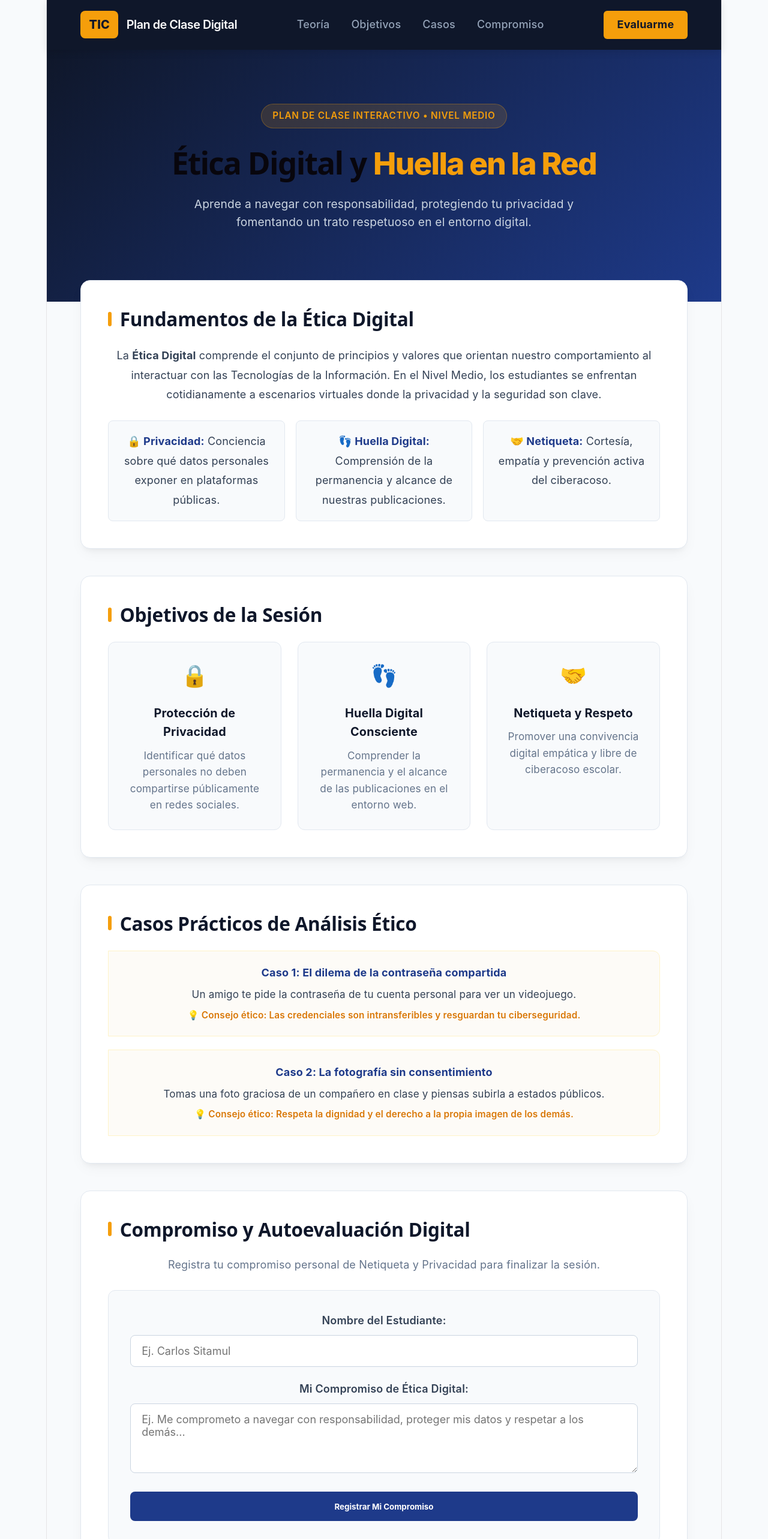
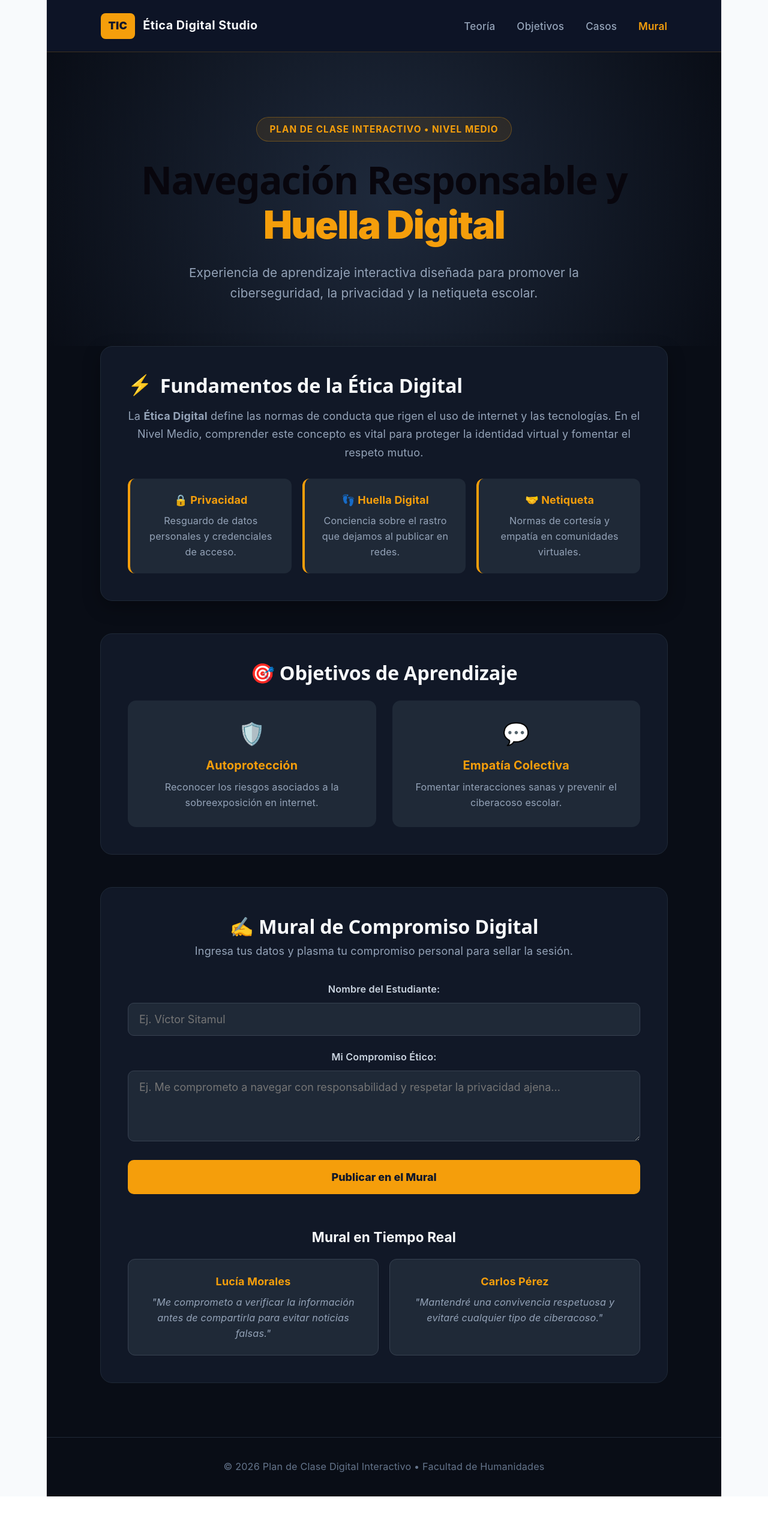
Before and after one commit to vicsit4213/plan-clase-digital-Proyecto-Final, a React (Vite) app: page / in a window 1280 px wide. Shown: the top 2566 px of the page at 60% size. After the commit the page ends 2495 px from the top, so only its background shows below. Built offline with nearby package versions, Linux system fonts and the light colour scheme.

Commit message:
feat: rediseño total oscuro con acentos dorados

```diff
--- a/src/App.jsx
+++ b/src/App.jsx
@@ -9,16 +9,15 @@ export default function App() {
   const [cargando, setCargando] = useState(false);
   const [mensaje, setMensaje] = useState('');
 
-  // Cargar los compromisos guardados al iniciar
   useEffect(() => {
-    const guardados = JSON.parse(localStorage.getItem('compromisos_etica_ux') || '[]');
+    const guardados = JSON.parse(localStorage.getItem('compromisos_etica_ux_v2') || '[]');
     if (guardados.length === 0) {
       const iniciales = [
-        { Id: 1, Estudiante: 'María Gómez', Compromiso: 'Me comprometo a verificar las fuentes antes de compartir información en mis redes sociales.' },
-        { Id: 2, Estudiante: 'Josué López', Compromiso: 'Respetaré la privacidad de mis compañeros y no publicaré fotos sin su consentimiento.' }
+        { Id: 1, Estudiante: 'Lucía Morales', Compromiso: 'Me comprometo a verificar la información antes de compartirla para evitar noticias falsas.' },
+        { Id: 2, Estudiante: 'Carlos Pérez', Compromiso: 'Mantendré una convivencia respetuosa y evitaré cualquier tipo de ciberacoso.' }
       ];
       setRegistros(iniciales);
-      localStorage.setItem('compromisos_etica_ux', JSON.stringify(iniciales));
+      localStorage.setItem('compromisos_etica_ux_v2', JSON.stringify(iniciales));
     } else {
       setRegistros(guardados);
     }
@@ -39,230 +38,208 @@ export default function App() {
 
     const nuevosRegistros = [nuevoRegistro, ...registros];
     setRegistros(nuevosRegistros);
-    localStorage.setItem('compromisos_etica_ux', JSON.stringify(nuevosRegistros));
+    localStorage.setItem('compromisos_etica_ux_v2', JSON.stringify(nuevosRegistros));
 
-    setMensaje('¡Tu compromiso de Ética Digital ha sido registrado con éxito en el mural!');
+    setMensaje('¡Compromiso registrado con éxito en el mural interactivo!');
     setNombre('');
     setCompromiso('');
     setCargando(false);
   };
 
   return (
-    <div className="app-container">
+    <div style={{ minHeight: '100vh', backgroundColor: '#090d16', color: '#f8fafc', fontFamily: "'Inter', sans-serif" }}>
 
-      {/* NAVBAR SUPERIOR MODERNO */}
-      <motion.header
-        className="navbar-moderno"
-        initial={{ y: -50, opacity: 0 }}
+      {/* NAVBAR FLOTANTE ESTILO AGENCIA */}
+      <motion.nav
+        initial={{ y: -30, opacity: 0 }}
         animate={{ y: 0, opacity: 1 }}
-        transition={{ duration: 0.5 }}
+        transition={{ duration: 0.6 }}
+        style={{
+          display: 'flex',
+          justifyContent: 'space-between',
+          alignItems: 'center',
+          padding: '1.2rem 8%',
+          background: 'rgba(15, 23, 42, 0.85)',
+          backdropFilter: 'blur(12px)',
+          borderBottom: '1px solid rgba(245, 158, 11, 0.2)',
+          position: 'sticky',
+          top: 0,
+          zIndex: 1000
+        }}
       >
-        <div className="nav-brand">
-          <span className="nav-logo-box">TIC</span>
-          <span className="nav-title">Plan de Clase Digital</span>
+        <div style={{ display: 'flex', alignItems: 'center', gap: '0.75rem' }}>
+          <div style={{ background: '#f59e0b', color: '#0f172a', fontWeight: '900', padding: '0.4rem 0.7rem', borderRadius: '8px', fontSize: '1rem' }}>TIC</div>
+          <span style={{ fontWeight: '700', fontSize: '1.1rem', letterSpacing: '0.5px' }}>Ética Digital Studio</span>
         </div>
-        <ul className="nav-links">
-          <li><a href="#teoria">Teoría</a></li>
-          <li><a href="#objetivos">Objetivos</a></li>
-          <li><a href="#casos">Casos</a></li>
-          <li><a href="#evaluacion">Compromiso</a></li>
-        </ul>
-        <a href="#evaluacion" className="nav-btn">Evaluarme</a>
-      </motion.header>
+        <div style={{ display: 'flex', gap: '2rem', fontSize: '0.95rem', fontWeight: '500' }}>
+          <a href="#teoria" style={{ color: '#94a3b8', textDecoration: 'none' }}>Teoría</a>
+          <a href="#objetivos" style={{ color: '#94a3b8', textDecoration: 'none' }}>Objetivos</a>
+          <a href="#casos" style={{ color: '#94a3b8', textDecoration: 'none' }}>Casos</a>
+          <a href="#mural" style={{ color: '#f59e0b', textDecoration: 'none', fontWeight: '600' }}>Mural</a>
+        </div>
+      </motion.nav>
 
-      {/* HERO SECTION DE ALTO IMPACTO (Azul y Dorado) */}
-      <section className="hero-section">
+      {/* HERO SECTION DE IMPACTO */}
+      <header style={{ textAlign: 'center', padding: '6rem 1.5rem 4rem 1.5rem', background: 'radial-gradient(circle at center, #1e293b 0%, #090d16 100%)' }}>
         <motion.div
-          className="hero-badge"
-          initial={{ scale: 0.8, opacity: 0 }}
+          initial={{ scale: 0.9, opacity: 0 }}
           animate={{ scale: 1, opacity: 1 }}
-          transition={{ duration: 0.5, delay: 0.2 }}
+          transition={{ duration: 0.5 }}
+          style={{ display: 'inline-block', background: 'rgba(245, 158, 11, 0.1)', color: '#f59e0b', border: '1px solid rgba(245, 158, 11, 0.3)', padding: '0.4rem 1.2rem', borderRadius: '50px', fontSize: '0.85rem', fontWeight: '700', textTransform: 'uppercase', marginBottom: '1.5rem', letterSpacing: '1px' }}
         >
           Plan de Clase Interactivo • Nivel Medio
         </motion.div>
 
         <motion.h1
-          className="hero-title"
+          initial={{ y: 20, opacity: 0 }}
+          animate={{ y: 0, opacity: 1 }}
+          transition={{ duration: 0.6, delay: 0.2 }}
+          style={{ fontSize: 'clamp(2.2rem, 5vw, 3.8rem)', fontWeight: '900', maxWidth: '850px', margin: '0 auto 1.5rem auto', lineHeight: '1.15' }}
+        >
+          Navegación Responsable y <span style={{ color: '#f59e0b' }}>Huella Digital</span>
+        </motion.h1>
+
+        <motion.p
           initial={{ y: 20, opacity: 0 }}
           animate={{ y: 0, opacity: 1 }}
           transition={{ duration: 0.6, delay: 0.3 }}
+          style={{ fontSize: '1.15rem', color: '#94a3b8', maxWidth: '650px', margin: '0 auto' }}
         >
-          Ética Digital y <span>Huella en la Red</span>
-        </motion.h1>
+          Experiencia de aprendizaje interactiva diseñada para promover la ciberseguridad, la privacidad y la netiqueta escolar.
+        </motion.p>
+      </header>
 
-        <motion.p
-          className="hero-subtitle"
-          initial={{ y: 20, opacity: 0 }}
-          animate={{ y: 0, opacity: 1 }}
-          transition={{ duration: 0.6, delay: 0.4 }}
-        >
-          Aprende a navegar con responsabilidad, protegiendo tu privacidad y fomentando un trato respetuoso en el entorno digital.
-        </motion.p>
-      </section>
+      {/* CONTENEDOR PRINCIPAL */}
+      <main style={{ maxWidth: '1000px', margin: '0 auto', padding: '0 1.5rem 5rem 1.5rem', display: 'flex', flexDirection: 'column', gap: '3rem' }}>
 
-      {/* MAIN CONTENT */}
-      <main className="main-content">
-
-        {/* SECCIÓN: MARCO TEÓRICO */}
+        {/* SECCIÓN TEORÍA */}
         <motion.section
           id="teoria"
-          className="seccion-card"
           initial={{ opacity: 0, y: 30 }}
           whileInView={{ opacity: 1, y: 0 }}
           viewport={{ once: true }}
-          transition={{ duration: 0.5 }}
+          style={{ background: '#111827', border: '1px solid #1f2937', borderRadius: '20px', padding: '2.5rem', boxShadow: '0 10px 30px rgba(0,0,0,0.3)' }}
         >
-          <h2 className="titulo-seccion-moderno">Fundamentos de la Ética Digital</h2>
-          <div style={{ lineHeight: '1.8', color: '#334155' }}>
-            <p style={{ marginBottom: '1rem' }}>
-              La <strong>Ética Digital</strong> comprende el conjunto de principios y valores que orientan nuestro comportamiento al interactuar con las Tecnologías de la Información. En el Nivel Medio, los estudiantes se enfrentan cotidianamente a escenarios virtuales donde la privacidad y la seguridad son clave.
-            </p>
-            <div style={{ display: 'grid', gridTemplateColumns: 'repeat(auto-fit, minmax(220px, 1fr))', gap: '1rem', marginTop: '1.5rem' }}>
-              <motion.div whileHover={{ scale: 1.03 }} style={{ background: '#f8fafc', padding: '1rem', borderRadius: '8px', border: '1px solid #e2e8f0' }}>
-                <strong style={{ color: '#1e3a8a' }}>🔒 Privacidad:</strong> Conciencia sobre qué datos personales exponer en plataformas públicas.
-              </motion.div>
-              <motion.div whileHover={{ scale: 1.03 }} style={{ background: '#f8fafc', padding: '1rem', borderRadius: '8px', border: '1px solid #e2e8f0' }}>
-                <strong style={{ color: '#1e3a8a' }}>👣 Huella Digital:</strong> Comprensión de la permanencia y alcance de nuestras publicaciones.
-              </motion.div>
-              <motion.div whileHover={{ scale: 1.03 }} style={{ background: '#f8fafc', padding: '1rem', borderRadius: '8px', border: '1px solid #e2e8f0' }}>
-                <strong style={{ color: '#1e3a8a' }}>🤝 Netiqueta:</strong> Cortesía, empatía y prevención activa del ciberacoso.
-              </motion.div>
+          <h2 style={{ fontSize: '1.8rem', fontWeight: '800', marginBottom: '1rem', color: '#f8fafc', display: 'flex', alignItems: 'center', gap: '0.75rem' }}>
+            <span style={{ color: '#f59e0b' }}>⚡</span> Fundamentos de la Ética Digital
+          </h2>
+          <p style={{ color: '#94a3b8', lineHeight: '1.7', marginBottom: '1.5rem' }}>
+            La <strong>Ética Digital</strong> define las normas de conducta que rigen el uso de internet y las tecnologías. En el Nivel Medio, comprender este concepto es vital para proteger la identidad virtual y fomentar el respeto mutuo.
+          </p>
+          <div style={{ display: 'grid', gridTemplateColumns: 'repeat(auto-fit, minmax(250px, 1fr))', gap: '1rem' }}>
+            <div style={{ background: '#1f2937', padding: '1.25rem', borderRadius: '12px', borderLeft: '4px solid #f59e0b' }}>
+              <h4 style={{ color: '#f59e0b', marginBottom: '0.4rem' }}>🔒 Privacidad</h4>
+              <p style={{ fontSize: '0.9rem', color: '#94a3b8' }}>Resguardo de datos personales y credenciales de acceso.</p>
+            </div>
+            <div style={{ background: '#1f2937', padding: '1.25rem', borderRadius: '12px', borderLeft: '4px solid #f59e0b' }}>
+              <h4 style={{ color: '#f59e0b', marginBottom: '0.4rem' }}>👣 Huella Digital</h4>
+              <p style={{ fontSize: '0.9rem', color: '#94a3b8' }}>Conciencia sobre el rastro que dejamos al publicar en redes.</p>
+            </div>
+            <div style={{ background: '#1f2937', padding: '1.25rem', borderRadius: '12px', borderLeft: '4px solid #f59e0b' }}>
+              <h4 style={{ color: '#f59e0b', marginBottom: '0.4rem' }}>🤝 Netiqueta</h4>
+              <p style={{ fontSize: '0.9rem', color: '#94a3b8' }}>Normas de cortesía y empatía en comunidades virtuales.</p>
             </div>
           </div>
         </motion.section>
 
-        {/* SECCIÓN: OBJETIVOS */}
+        {/* SECCIÓN OBJETIVOS */}
         <motion.section
           id="objetivos"
-          className="seccion-card"
           initial={{ opacity: 0, y: 30 }}
           whileInView={{ opacity: 1, y: 0 }}
           viewport={{ once: true }}
-          transition={{ duration: 0.5 }}
+          style={{ background: '#111827', border: '1px solid #1f2937', borderRadius: '20px', padding: '2.5rem' }}
         >
-          <h2 className="titulo-seccion-moderno">Objetivos de la Sesión</h2>
-          <div className="grid-objetivos">
-            <motion.div className="card-objetivo-item" whileHover={{ y: -5 }}>
-              <div className="icono-box">🔒</div>
-              <h3 style={{ fontSize: '1.1rem', marginBottom: '0.5rem', color: '#0f172a' }}>Protección de Privacidad</h3>
-              <p style={{ fontSize: '0.95rem', color: '#64748b' }}>Identificar qué datos personales no deben compartirse públicamente en redes sociales.</p>
-            </motion.div>
-            <motion.div className="card-objetivo-item" whileHover={{ y: -5 }}>
-              <div className="icono-box">👣</div>
-              <h3 style={{ fontSize: '1.1rem', marginBottom: '0.5rem', color: '#0f172a' }}>Huella Digital Consciente</h3>
-              <p style={{ fontSize: '0.95rem', color: '#64748b' }}>Comprender la permanencia y el alcance de las publicaciones en el entorno web.</p>
-            </motion.div>
-            <motion.div className="card-objetivo-item" whileHover={{ y: -5 }}>
-              <div className="icono-box">🤝</div>
-              <h3 style={{ fontSize: '1.1rem', marginBottom: '0.5rem', color: '#0f172a' }}>Netiqueta y Respeto</h3>
-              <p style={{ fontSize: '0.95rem', color: '#64748b' }}>Promover una convivencia digital empática y libre de ciberacoso escolar.</p>
-            </motion.div>
+          <h2 style={{ fontSize: '1.8rem', fontWeight: '800', marginBottom: '1.5rem', color: '#f8fafc' }}>
+            🎯 Objetivos de Aprendizaje
+          </h2>
+          <div style={{ display: 'grid', gridTemplateColumns: 'repeat(auto-fit, minmax(260px, 1fr))', gap: '1.5rem' }}>
+            <div style={{ background: '#1f2937', padding: '1.5rem', borderRadius: '14px' }}>
+              <div style={{ fontSize: '2rem', marginBottom: '0.5rem' }}>🛡️</div>
+              <h3 style={{ fontSize: '1.1rem', marginBottom: '0.4rem', color: '#f59e0b' }}>Autoprotección</h3>
+              <p style={{ fontSize: '0.9rem', color: '#94a3b8' }}>Reconocer los riesgos asociados a la sobreexposición en internet.</p>
+            </div>
+            <div style={{ background: '#1f2937', padding: '1.5rem', borderRadius: '14px' }}>
+              <div style={{ fontSize: '2rem', marginBottom: '0.5rem' }}>💬</div>
+              <h3 style={{ fontSize: '1.1rem', marginBottom: '0.4rem', color: '#f59e0b' }}>Empatía Colectiva</h3>
+              <p style={{ fontSize: '0.9rem', color: '#94a3b8' }}>Fomentar interacciones sanas y prevenir el ciberacoso escolar.</p>
+            </div>
           </div>
         </motion.section>
 
-        {/* SECCIÓN: CASOS PRÁCTICOS */}
+        {/* SECCIÓN FORMULARIO Y MURAL */}
         <motion.section
-          id="casos"
-          className="seccion-card"
+          id="mural"
           initial={{ opacity: 0, y: 30 }}
           whileInView={{ opacity: 1, y: 0 }}
           viewport={{ once: true }}
-          transition={{ duration: 0.5 }}
+          style={{ background: '#111827', border: '1px solid #1f2937', borderRadius: '20px', padding: '2.5rem' }}
         >
-          <h2 className="titulo-seccion-moderno">Casos Prácticos de Análisis Ético</h2>
-          <div className="grid-casos">
-            <motion.div className="caso-item" whileHover={{ scale: 1.01 }}>
-              <h4 style={{ color: '#1e3a8a', marginBottom: '0.4rem' }}>Caso 1: El dilema de la contraseña compartida</h4>
-              <p style={{ fontSize: '0.95rem', color: '#334155', marginBottom: '0.5rem' }}>Un amigo te pide la contraseña de tu cuenta personal para ver un videojuego.</p>
-              <p style={{ fontSize: '0.85rem', color: '#d97706', fontWeight: '600' }}>💡 Consejo ético: Las credenciales son intransferibles y resguardan tu ciberseguridad.</p>
-            </motion.div>
-            <motion.div className="caso-item" whileHover={{ scale: 1.01 }}>
-              <h4 style={{ color: '#1e3a8a', marginBottom: '0.4rem' }}>Caso 2: La fotografía sin consentimiento</h4>
-              <p style={{ fontSize: '0.95rem', color: '#334155', marginBottom: '0.5rem' }}>Tomas una foto graciosa de un compañero en clase y piensas subirla a estados públicos.</p>
-              <p style={{ fontSize: '0.85rem', color: '#d97706', fontWeight: '600' }}>💡 Consejo ético: Respeta la dignidad y el derecho a la propia imagen de los demás.</p>
-            </motion.div>
-          </div>
-        </motion.section>
+          <h2 style={{ fontSize: '1.8rem', fontWeight: '800', marginBottom: '0.5rem', color: '#f8fafc' }}>
+            ✍️ Mural de Compromiso Digital
+          </h2>
+          <p style={{ color: '#94a3b8', marginBottom: '2rem' }}>Ingresa tus datos y plasma tu compromiso personal para sellar la sesión.</p>
 
-        {/* SECCIÓN: EVALUACIÓN Y MURAL */}
-        <motion.section
-          id="evaluacion"
-          className="seccion-card"
-          initial={{ opacity: 0, y: 30 }}
-          whileInView={{ opacity: 1, y: 0 }}
-          viewport={{ once: true }}
-          transition={{ duration: 0.5 }}
-        >
-          <h2 className="titulo-seccion-moderno">Compromiso y Autoevaluación Digital</h2>
-          <p style={{ color: '#64748b', marginBottom: '1.5rem' }}>Registra tu compromiso personal de Netiqueta y Privacidad para finalizar la sesión.</p>
-
-          <motion.form
-            onSubmit={handleSubmit}
-            className="form-card-moderno"
-            initial={{ scale: 0.98, opacity: 0 }}
-            whileInView={{ scale: 1, opacity: 1 }}
-            viewport={{ once: true }}
-          >
-            <div className="form-group-moderno">
-              <label>Nombre del Estudiante:</label>
+          <form onSubmit={handleSubmit} style={{ display: 'flex', flexDirection: 'column', gap: '1.25rem' }}>
+            <div>
+              <label style={{ display: 'block', fontSize: '0.9rem', fontWeight: '600', marginBottom: '0.5rem', color: '#cbd5e1' }}>Nombre del Estudiante:</label>
               <input
                 type="text"
                 value={nombre}
                 onChange={(e) => setNombre(e.target.value)}
-                placeholder="Ej. Carlos Sitamul"
+                placeholder="Ej. Víctor Sitamul"
                 required
+                style={{ width: '100%', padding: '0.9rem 1rem', background: '#1f2937', border: '1px solid #374151', borderRadius: '10px', color: 'white', fontSize: '1rem', outline: 'none' }}
               />
             </div>
-
-            <div className="form-group-moderno">
-              <label>Mi Compromiso de Ética Digital:</label>
+            <div>
+              <label style={{ display: 'block', fontSize: '0.9rem', fontWeight: '600', marginBottom: '0.5rem', color: '#cbd5e1' }}>Mi Compromiso Ético:</label>
               <textarea
                 rows="4"
                 value={compromiso}
                 onChange={(e) => setCompromiso(e.target.value)}
-                placeholder="Ej. Me comprometo a navegar con responsabilidad, proteger mis datos y respetar a los demás..."
+                placeholder="Ej. Me comprometo a navegar con responsabilidad y respetar la privacidad ajena..."
                 required
+                style={{ width: '100%', padding: '0.9rem 1rem', background: '#1f2937', border: '1px solid #374151', borderRadius: '10px', color: 'white', fontSize: '1rem', outline: 'none', resize: 'vertical' }}
               />
             </div>
-
-            <button type="submit" className="btn-accion-moderno" disabled={cargando}>
-              {cargando ? 'Guardando...' : 'Registrar Mi Compromiso'}
+            <button
+              type="submit"
+              disabled={cargando}
+              style={{ background: '#f59e0b', color: '#0f172a', fontWeight: '800', padding: '1rem', borderRadius: '10px', border: 'none', cursor: 'pointer', fontSize: '1rem', transition: 'opacity 0.2s' }}
+            >
+              {cargando ? 'Guardando...' : 'Publicar en el Mural'}
             </button>
-
             {mensaje && (
-              <p style={{ marginTop: '0.5rem', color: '#059669', fontWeight: '600', background: '#ecfdf5', padding: '0.75rem', borderRadius: '6px', border: '1px solid #a7f3d0' }}>
+              <p style={{ background: 'rgba(16, 185, 129, 0.1)', color: '#34d399', border: '1px solid rgba(16, 185, 129, 0.3)', padding: '0.75rem', borderRadius: '8px', fontWeight: '600', textAlign: 'center' }}>
                 {mensaje}
               </p>
             )}
-          </motion.form>
+          </form>
 
-          <div style={{ marginTop: '2.5rem' }}>
-            <h3 style={{ fontSize: '1.25rem', fontWeight: '700', color: '#0f172a', marginBottom: '1rem' }}>Mural de Compromisos Registrados (Tiempo Real)</h3>
-            {registros.length === 0 ? (
-              <p style={{ color: '#94a3b8' }}>Aún no hay compromisos registrados.</p>
-            ) : (
-              <div className="grid-mural">
-                {registros.map((item, index) => (
-                  <motion.div
-                    key={item.Id || index}
-                    className="card-mural"
-                    initial={{ opacity: 0, y: 10 }}
-                    animate={{ opacity: 1, y: 0 }}
-                  >
-                    <h4 style={{ color: '#1e3a8a', fontSize: '1rem', marginBottom: '0.4rem' }}>{item.Estudiante}</h4>
-                    <p style={{ fontSize: '0.9rem', color: '#475569', fontStyle: 'italic' }}>"{item.Compromiso}"</p>
-                  </motion.div>
-                ))}
-              </div>
-            )}
+          {/* LISTA DE REGISTROS */}
+          <div style={{ marginTop: '3rem' }}>
+            <h3 style={{ fontSize: '1.25rem', fontWeight: '700', marginBottom: '1rem', color: '#f8fafc' }}>Mural en Tiempo Real</h3>
+            <div style={{ display: 'grid', gridTemplateColumns: 'repeat(auto-fit, minmax(260px, 1fr))', gap: '1rem' }}>
+              {registros.map((item, index) => (
+                <motion.div
+                  key={item.Id || index}
+                  initial={{ opacity: 0, scale: 0.95 }}
+                  animate={{ opacity: 1, scale: 1 }}
+                  style={{ background: '#1f2937', border: '1px solid #374151', padding: '1.25rem', borderRadius: '12px' }}
+                >
+                  <h4 style={{ color: '#f59e0b', fontSize: '1rem', marginBottom: '0.4rem' }}>{item.Estudiante}</h4>
+                  <p style={{ fontSize: '0.9rem', color: '#94a3b8', fontStyle: 'italic' }}>"{item.Compromiso}"</p>
+                </motion.div>
+              ))}
+            </div>
           </div>
         </motion.section>
 
       </main>
 
-      {/* FOOTER MODERNO */}
-      <footer className="footer-moderno">
-        <p>© 2026 Plan de Clase Digital Interactivo | Asignatura: Tecnologías de la Información y Comunicación</p>
+      <footer style={{ textAlign: 'center', padding: '2rem', color: '#64748b', borderTop: '1px solid #1f2937', fontSize: '0.9rem' }}>
+        © 2026 Plan de Clase Digital Interactivo • Facultad de Humanidades
       </footer>
 
     </div>
```
